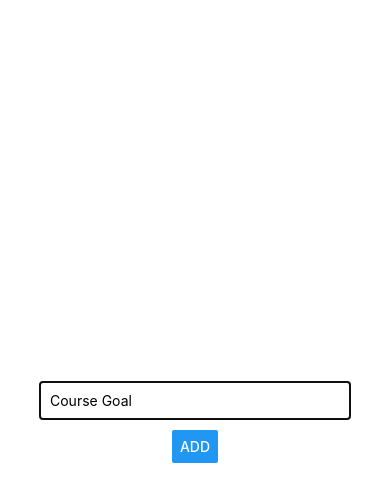
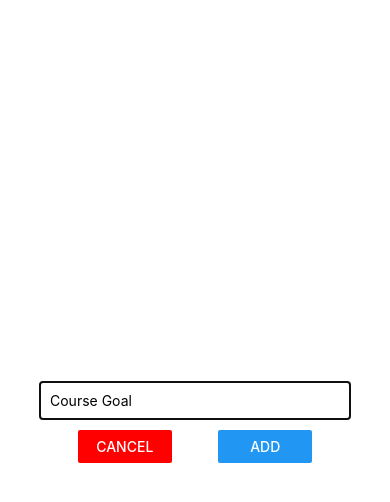
Before and after one commit to DiogoCastroSilva/course-goals, a React Native app: screen / in a window 390 px wide. Both pictures are taken after a click on the button "ADD NEW GOAL". Shown: the top 502 px of the page. Built offline with nearby package versions, Linux system fonts and the light colour scheme.

Commit message:
Finish Course Goals app - React Native Tutorial

```diff
--- a/App.js
+++ b/App.js
@@ -11,25 +11,24 @@ import Input from './components/Input/Input';
 import Toast from './components/Toast/Toast';
 
 export default function App() {
-  const [goal, setGoal] = useState('');
   const [goals, setGoals] = useState([]);
   const [isAddMode, setAddMode] = useState(false);
   const [isToastVisible, setToastVisibility] = useState(false);
   const [undoTime, setUndoTime] = useState(null);
 
-  const goalInputHandler = (text) => {
-    if (text) {
-      setGoal(text);
+
+  const addGoal = (goal) => {
+    if (goal && goal.length > 0) {
+      closeModal();
+      setGoals(currentGoals => [
+          ...currentGoals,
+          { key: Math.random().toString() , value: goal }
+      ]);
     }
   };
 
-  const addGoal = () => {
+  const closeModal = () => {
     setAddMode(false);
-    setGoals(currentGoals => [
-        ...currentGoals,
-        { key: Math.random().toString() , value: goal }
-    ]);
-
   };
 
   const deleteGoal = key => {
@@ -55,10 +54,9 @@ export default function App() {
         />
         <Input
             placeholder="Course Goal"
-            value={goal}
-            inputHandler={goalInputHandler}
             submit={addGoal}
             isVisible={isAddMode}
+            onCancel={closeModal}
         />
         <FlatList
             data={goals}
--- a/components/Input/Input.js
+++ b/components/Input/Input.js
@@ -1,4 +1,4 @@
-import React from 'react';
+import React, { useState } from 'react';
 import {
     StyleSheet,
     View,
@@ -7,7 +7,19 @@ import {
     Modal
   } from 'react-native';
 
-const Input = ({placeholder, inputHandler, value, submit, isVisible = false}) => {
+const Input = ({ placeholder, submit, isVisible = false, onCancel }) => {
+    const [text, setText] = useState('');
+
+    const inputHandler = (value) => {
+        setText(value);
+    };
+
+    const onSubmit = (e) => {
+        e.preventDefault();
+        submit(text);
+        setText('');
+    }
+
     return (
         <Modal visible={isVisible}>
             <View style={styles.inputContainer}>
@@ -15,9 +27,16 @@ const Input = ({placeholder, inputHandler, value, submit, isVisible = false}) =>
                         placeholder={placeholder}
                         style={styles.input}
                         onChangeText={inputHandler}
-                        value={value}
+                        value={text}
                 />
-                <Button title='Add' onPress={submit} />
+                <View style={styles.btnContainer}>
+                    <View style={styles.btn}>
+                        <Button title="Cancel" color="red" onPress={onCancel} />
+                    </View>
+                    <View style={styles.btn}>
+                        <Button title="Add" onPress={onSubmit} />
+                    </View>
+                </View>
             </View>
         </Modal>
     );
@@ -35,6 +54,14 @@ const styles = StyleSheet.create({
         borderWidth: 1,
         padding: 10,
         marginBottom: 10
+    },
+    btnContainer: {
+        flexDirection: 'row',
+        width: '60%',
+        justifyContent: 'space-between'
+    },
+    btn: {
+        width: '40%'
     }
   });
 
```
Lines whose indentation alone changed are shown as unchanged.
